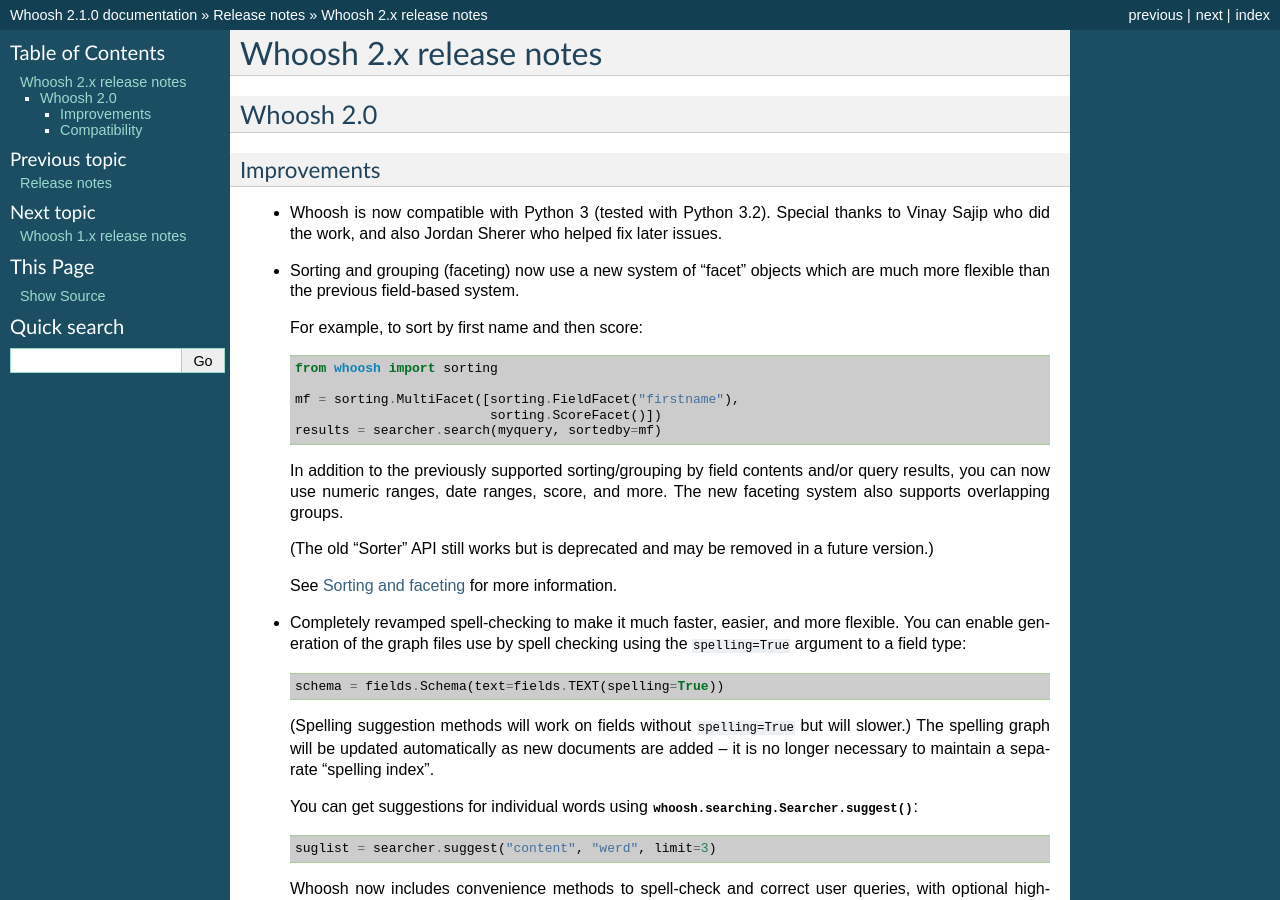
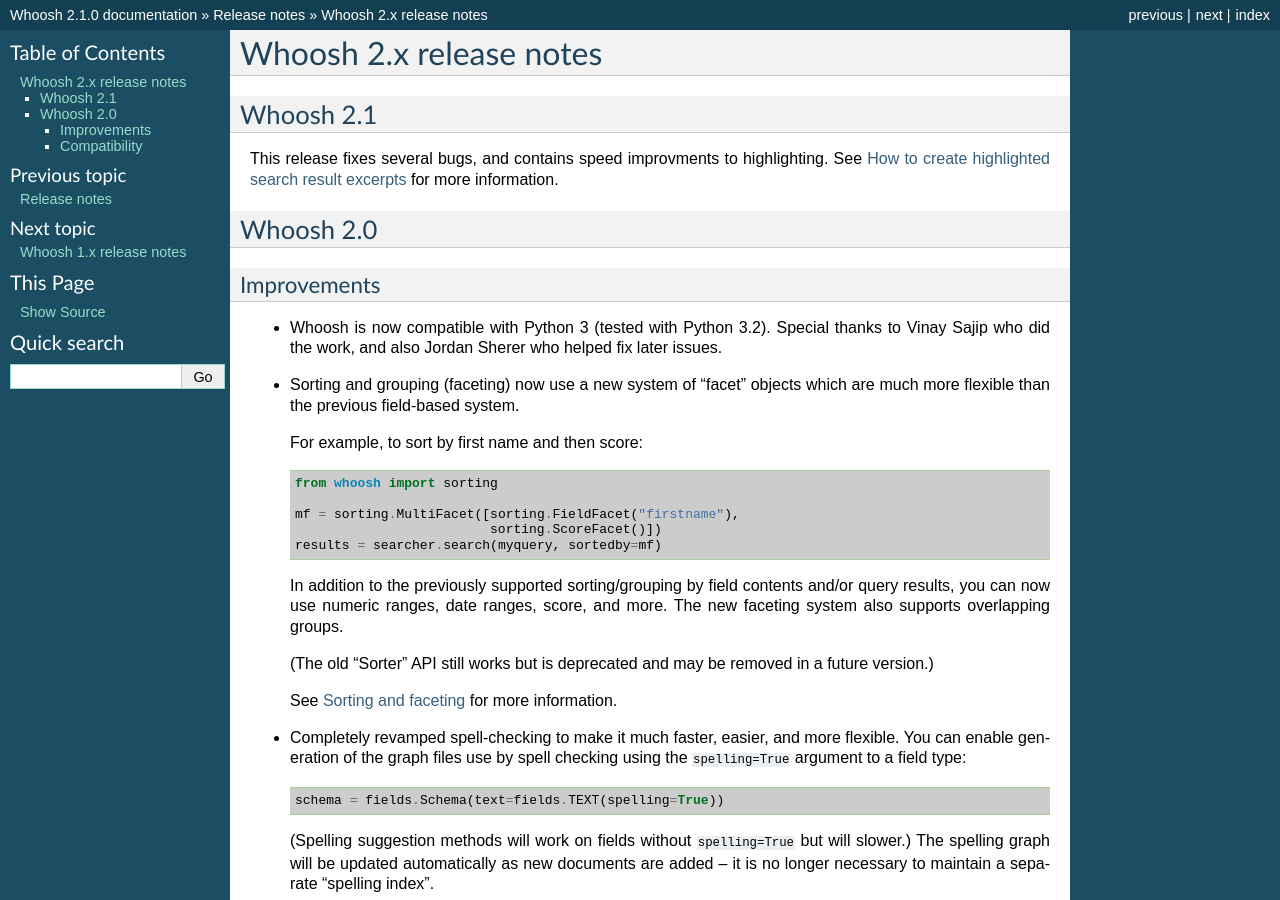
Before and after one commit to dex4er/whoosh, a Sphinx documentation site: the page built from docs/source/releases/2_0.rst, in a window 1280 px wide and 900 px high. Built offline with Sphinx 7.4.7, drawn with Linux system fonts in a browser that asks for light colours.

Commit message:
Added 2.1 changes to the release notes.

```diff
--- a/docs/source/releases/2_0.rst
+++ b/docs/source/releases/2_0.rst
@@ -1,6 +1,13 @@
 ========================
 Whoosh 2.x release notes
 ========================
+
+Whoosh 2.1
+==========
+
+This release fixes several bugs, and contains speed improvments to highlighting.
+See :doc:`/highlight` for more information.
+
 
 Whoosh 2.0
 ==========
```
